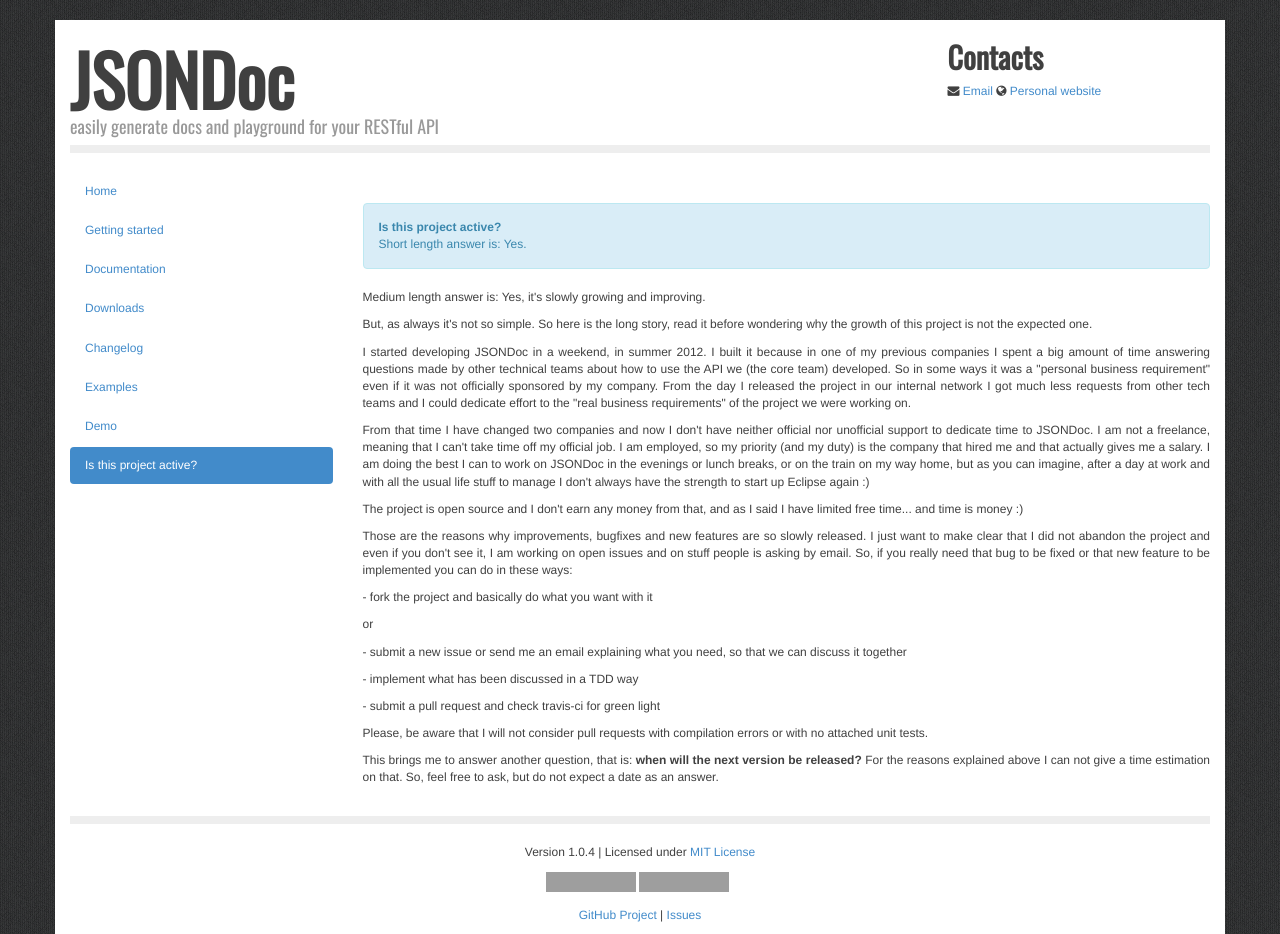
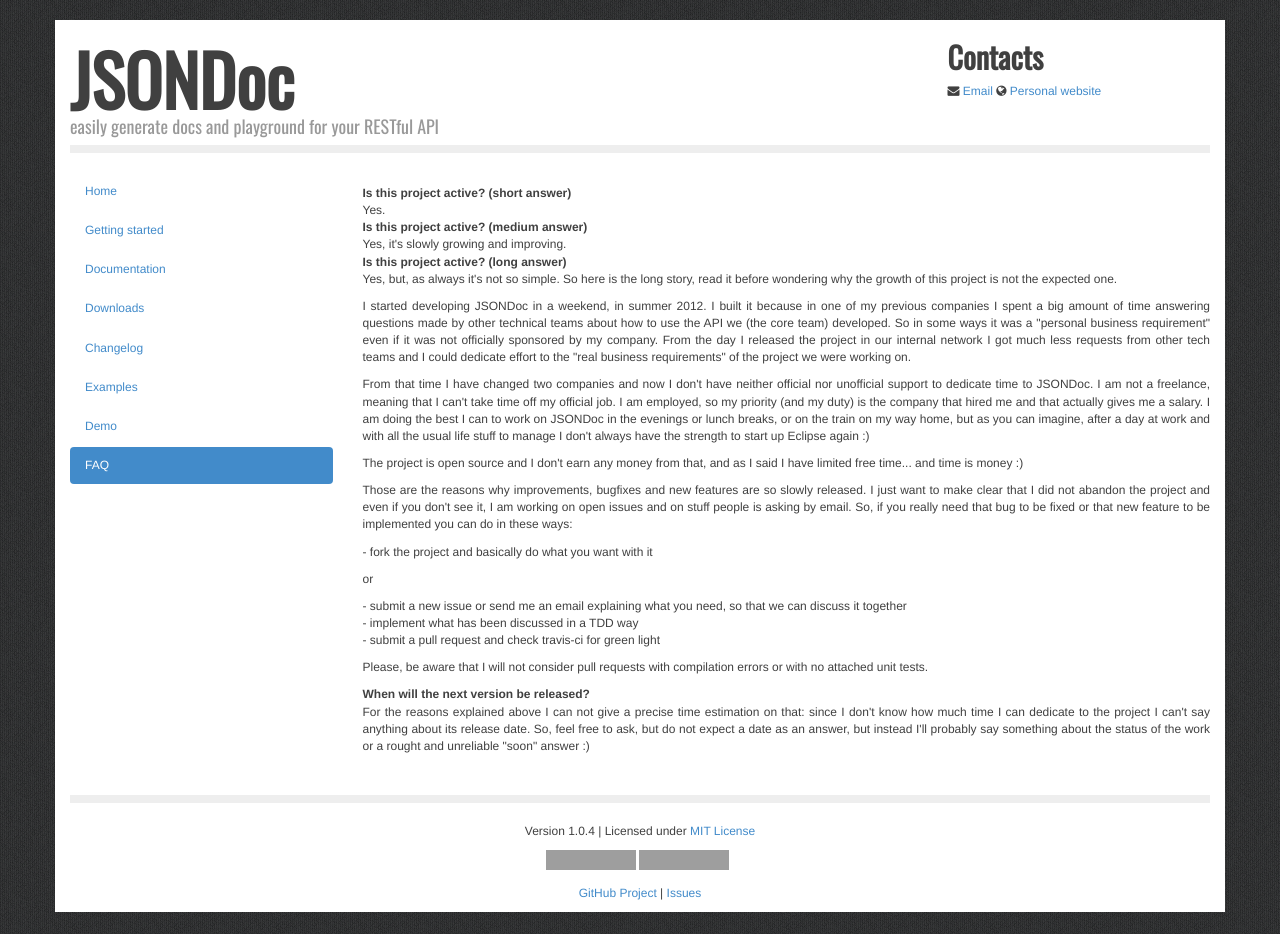
Before and after one commit to fabiomaffioletti/jsondoc, a Jekyll site: the page built from faq.html, in a window 1280 px wide. Built offline with Jekyll 4.4.1, drawn with Linux system fonts in a browser that asks for light colours; nearby versions of some CDN libraries; some web fonts are replaced; Markdown is read by kramdown in place of the engine named in the settings; grey boxes are pictures that could not be loaded.

Commit message:
faq page

```diff
--- a/_layouts/default.html
+++ b/_layouts/default.html
@@ -63,7 +63,7 @@
             <li id="changelog"><a href="changelog.html">Changelog</a></li>
             <li id="examples"><a href="examples.html">Examples</a></li>
             <li id="demo"><a target="_blank" href="{{ site.demourl }}">Demo</a></li>
-            <li id="faq"><a href="faq.html">Is this project active?</a></li>
+            <li id="faq"><a href="faq.html">FAQ</a></li>
           </ul>
 
         </div>
--- a/faq.html
+++ b/faq.html
@@ -1,36 +1,35 @@
 ---
 layout: default
-title: Is this project active?
+title: FAQ
 ---
 
-<div class="alert alert-info" style="margin-top: 30px;">
-<strong>Is this project active?</strong>
-<p>Short length answer is: Yes.</p>
-</div>
+<dl>
+	<dt>Is this project active? (short answer)</dt>
+	<dd>Yes.</dd>
 
-<p>Medium length answer is: Yes, it's slowly growing and improving.</p>
+	<dt>Is this project active? (medium answer)</dt>
+	<dd>Yes, it's slowly growing and improving.</dd>
 
-<p>But, as always it's not so simple. So here is the long story, read it before wondering why the growth of this project is not the expected one.</p>
-
+	<dt>Is this project active? (long answer)</dt>
+	<dd>
+		<p>Yes, but, as always it's not so simple. So here is the long story, read it before wondering why the growth of this project is not the expected one.</p>
 		<p>I started developing JSONDoc in a weekend, in summer 2012. I built it because in one of my previous companies I spent a big amount of time answering questions made by other technical teams about how to use the API we (the core team) developed. So in some ways it was a "personal business requirement" even if it was not officially sponsored by my company. From the day I released the project in our internal network I got much less requests from other tech teams and I could dedicate effort to the "real business requirements" of the project we were working on.</p>
-
 		<p>From that time I have changed two companies and now I don't have neither official nor unofficial support to dedicate time to JSONDoc. I am not a freelance, meaning that I can't take time off my official job. I am employed, so my priority (and my duty) is the company that hired me and that actually gives me a salary. I am doing the best I can to work on JSONDoc in the evenings or lunch breaks, or on the train on my way home, but as you can imagine, after a day at work and with all the usual life stuff to manage I don't always have the strength to start up Eclipse again :)</p>
-
 		<p>The project is open source and I don't earn any money from that, and as I said I have limited free time... and time is money :)</p>
-
 		<p>Those are the reasons why improvements, bugfixes and new features are so slowly released. I just want to make clear that I did not abandon the project and even if you don't see it, I am working on open issues and on stuff people is asking by email. So, if you really need that bug to be fixed or that new feature to be implemented you can do in these ways:</p>
-
 		<p>- fork the project and basically do what you want with it</p>
 		<p>or</p>
-<p>- submit a new issue or send me an email explaining what you need, so that we can discuss it together</p>
-<p>- implement what has been discussed in a TDD way</p>
-<p>- submit a pull request and check travis-ci for green light</p>
+		- submit a new issue or send me an email explaining what you need, so that we can discuss it together<br>
+		- implement what has been discussed in a TDD way<br>
+		- submit a pull request and check travis-ci for green light<br>
 		</p>
-
 		<p>Please, be aware that I will not consider pull requests with compilation errors or with no attached unit tests.</p>
-
-<p>This brings me to answer another question, that is: <strong>when will the next version be released?</strong> For the reasons explained above I can not give a time estimation on that. So, feel free to ask, but do not expect a date as an answer.</p>
-
+	</dd>
+	<dt>When will the next version be released?</dt>
+	<dd>
+		<p>For the reasons explained above I can not give a precise time estimation on that: since I don't know how much time I can dedicate to the project I can't say anything about its release date. So, feel free to ask, but do not expect a date as an answer, but instead I'll probably say something about the status of the work or a rought and unreliable "soon" answer :)</p>
+	</dd>
+</dl>
 
 <script type="text/javascript">
 	$('#faq').addClass('active');
```
Lines whose indentation alone changed are shown as unchanged.
